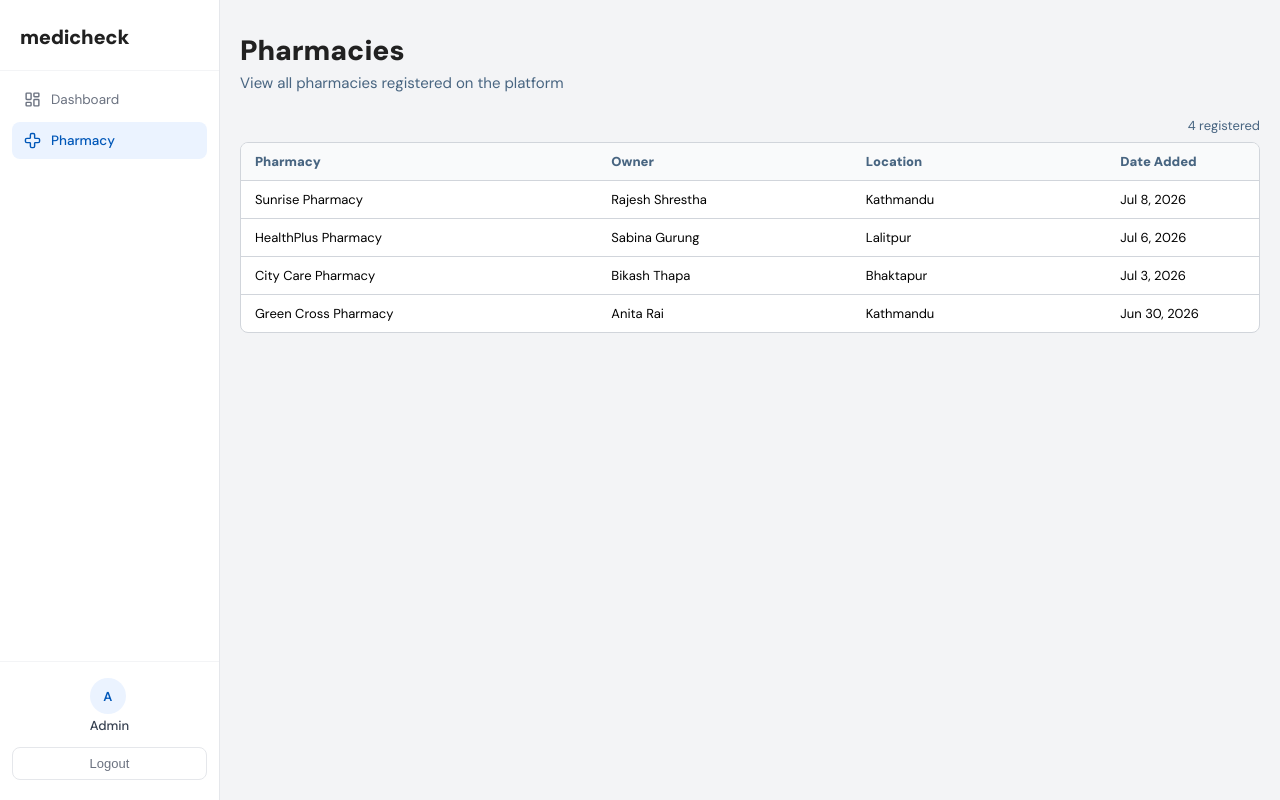
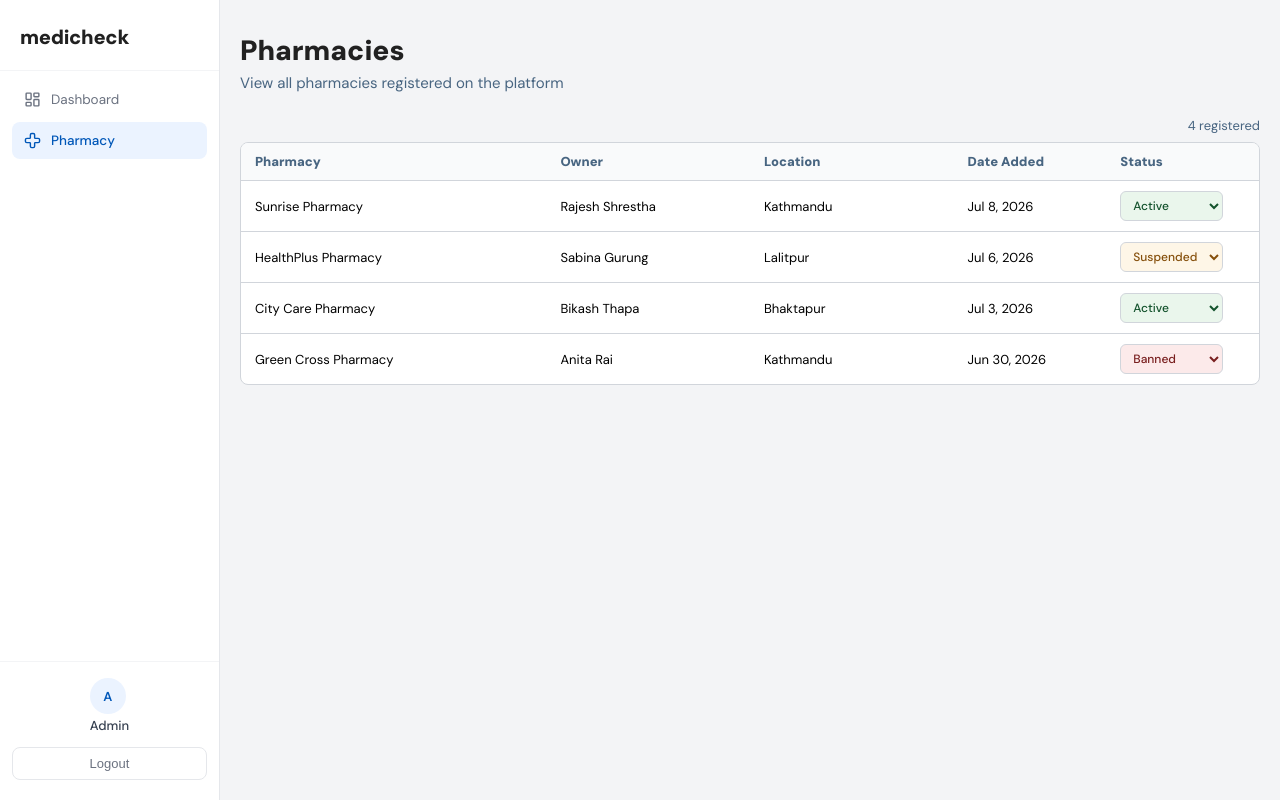
Before and after one commit to satyam-th/MediCheck, a React app in the folder frontend/: page /admin/pharmacy in a window 1280 px wide. Built offline with nearby package versions, Linux system fonts and the light colour scheme; no server answers; the HTML template or start-up script is replaced by a standard one.

Commit message:
add suspend/ban status control to pharmacy table

```diff
--- a/frontend/src/components/admin/PharmacyTable/PharmacyTable.jsx
+++ b/frontend/src/components/admin/PharmacyTable/PharmacyTable.jsx
@@ -1,6 +1,6 @@
 import styles from './PharmacyTable.module.css';
 
-export default function PharmacyTable({ pharmacies = [] }) {
+export default function PharmacyTable({ pharmacies = [], onStatusChange }) {
     return (
         <div>
             <p className={styles.count}>{pharmacies.length} registered</p>
@@ -8,10 +8,11 @@ export default function PharmacyTable({ pharmacies = [] }) {
                 <table className={styles.table}>
                     <thead>
                         <tr>
-                            <th style={{ width: '35%' }}>Pharmacy</th>
-                            <th style={{ width: '25%' }}>Owner</th>
-                            <th style={{ width: '25%' }}>Location</th>
+                            <th style={{ width: '30%' }}>Pharmacy</th>
+                            <th style={{ width: '20%' }}>Owner</th>
+                            <th style={{ width: '20%' }}>Location</th>
                             <th style={{ width: '15%' }}>Date Added</th>
+                            <th style={{ width: '15%' }}>Status</th>
                         </tr>
                     </thead>
 
@@ -22,6 +23,16 @@ export default function PharmacyTable({ pharmacies = [] }) {
                                 <td>{pharmacy.owner}</td>
                                 <td>{pharmacy.location}</td>
                                 <td>{pharmacy.dateAdded}</td>
+                                <td>
+                                    <select
+                                        value={pharmacy.status}
+                                        className={`${styles.statusSelect} ${styles[pharmacy.status]}`}
+                                        onChange={(e)=>onStatusChange(pharmacy.id, e.target.value)}>
+                                            <option value="active">Active</option>
+                                            <option value="suspended">Suspended</option>
+                                            <option value="banned">Banned</option>
+                                        </select>
+                                </td>
                             </tr>
                         ))}
                     </tbody>
--- a/frontend/src/components/admin/PharmacyTable/PharmacyTable.module.css
+++ b/frontend/src/components/admin/PharmacyTable/PharmacyTable.module.css
@@ -31,3 +31,29 @@
   text-align: right;
   margin: 0 0 8px;
 }
+
+.statusSelect {
+  outline: none;
+  font-family: var(--font-main);
+  font-size: 12px;
+  font-weight: 500;
+  padding: 5px 8px;
+  border-radius: 6px;
+  border: 1px solid var(--border);
+  cursor: pointer;
+}
+
+.active {
+  background: var(--success-bg);
+  color: var(--success-text);
+}
+
+.suspended {
+  background: var(--warning-bg);
+  color: var(--warning-text);
+}
+
+.banned {
+  background: var(--danger-bg);
+  color: var(--danger-text);
+}
--- a/frontend/src/pages/admin/Pharmacy/Pharmacy.jsx
+++ b/frontend/src/pages/admin/Pharmacy/Pharmacy.jsx
@@ -2,14 +2,24 @@ import styles from './Pharmacy.module.css';
 
 import PharmacyTable from '../../../components/admin/PharmacyTable/PharmacyTable';
 
-const dummyPharmacies = [
-  { id: 1, name: 'Sunrise Pharmacy', owner: 'Rajesh Shrestha', location: 'Kathmandu', dateAdded: 'Jul 8, 2026' },
-  { id: 2, name: 'HealthPlus Pharmacy', owner: 'Sabina Gurung', location: 'Lalitpur', dateAdded: 'Jul 6, 2026' },
-  { id: 3, name: 'City Care Pharmacy', owner: 'Bikash Thapa', location: 'Bhaktapur', dateAdded: 'Jul 3, 2026' },
-  { id: 4, name: 'Green Cross Pharmacy', owner: 'Anita Rai', location: 'Kathmandu', dateAdded: 'Jun 30, 2026' },
+import { useState } from 'react';
+
+const initialPharmacies = [
+  { id: 1, name: 'Sunrise Pharmacy', owner: 'Rajesh Shrestha', location: 'Kathmandu', dateAdded: 'Jul 8, 2026', status: 'active' },
+  { id: 2, name: 'HealthPlus Pharmacy', owner: 'Sabina Gurung', location: 'Lalitpur', dateAdded: 'Jul 6, 2026', status: 'suspended' },
+  { id: 3, name: 'City Care Pharmacy', owner: 'Bikash Thapa', location: 'Bhaktapur', dateAdded: 'Jul 3, 2026', status: 'active' },
+  { id: 4, name: 'Green Cross Pharmacy', owner: 'Anita Rai', location: 'Kathmandu', dateAdded: 'Jun 30, 2026', status: 'banned' },
 ]
 
 export default function Pharmacy(){
+    const[pharmacies, setPharmacies] = useState(initialPharmacies)
+
+    function handleStatusChange(pharmacyId, newStatus){
+        setPharmacies((prevPharmacies)=>
+            prevPharmacies.map((pharmacy)=>
+            pharmacy.id === pharmacyId ? {...pharmacy, status: newStatus} : pharmacy)
+        );
+    }
     return(
     <div className={styles.page}>
       <div className={styles.header}>
@@ -20,7 +30,7 @@ export default function Pharmacy(){
       </div>
 
       <div className={styles.section}>
-        <PharmacyTable pharmacies={dummyPharmacies} />
+        <PharmacyTable pharmacies={pharmacies} onStatusChange={handleStatusChange} />
       </div>
     </div>
     );
```
